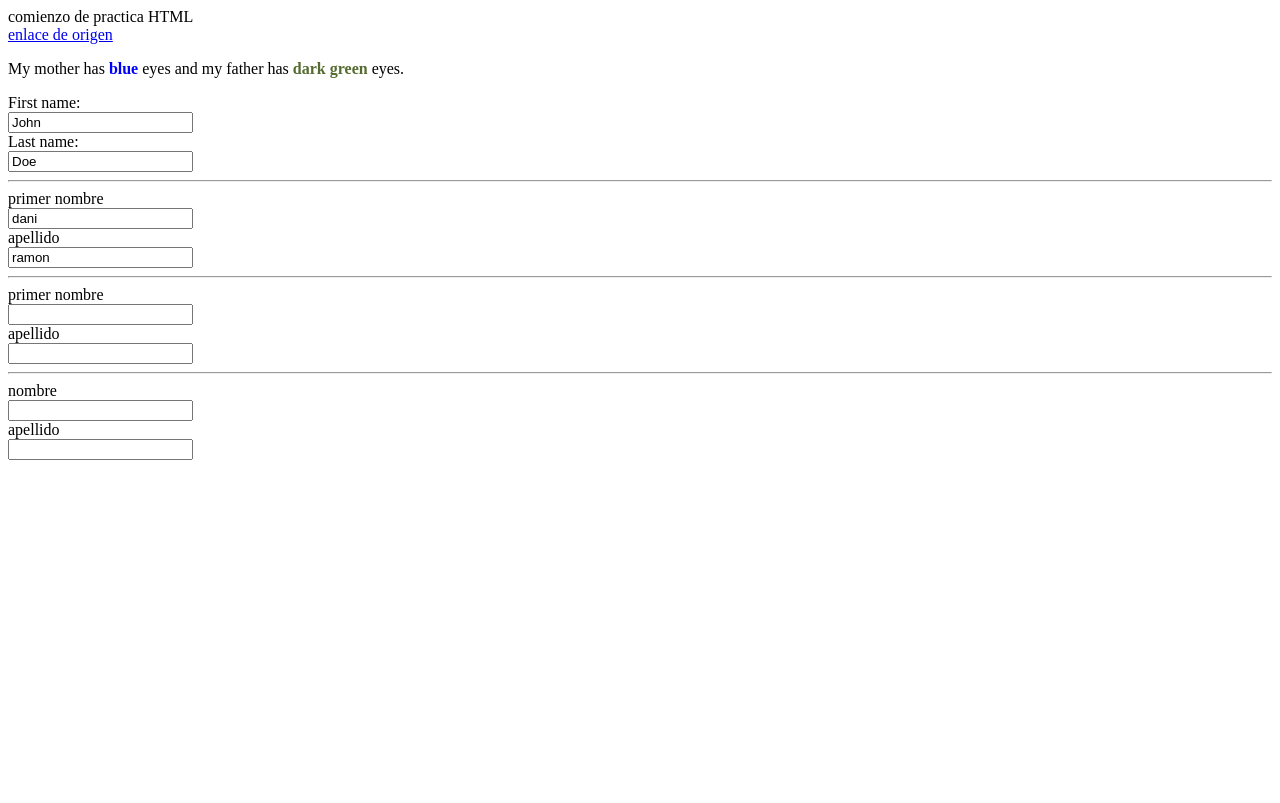
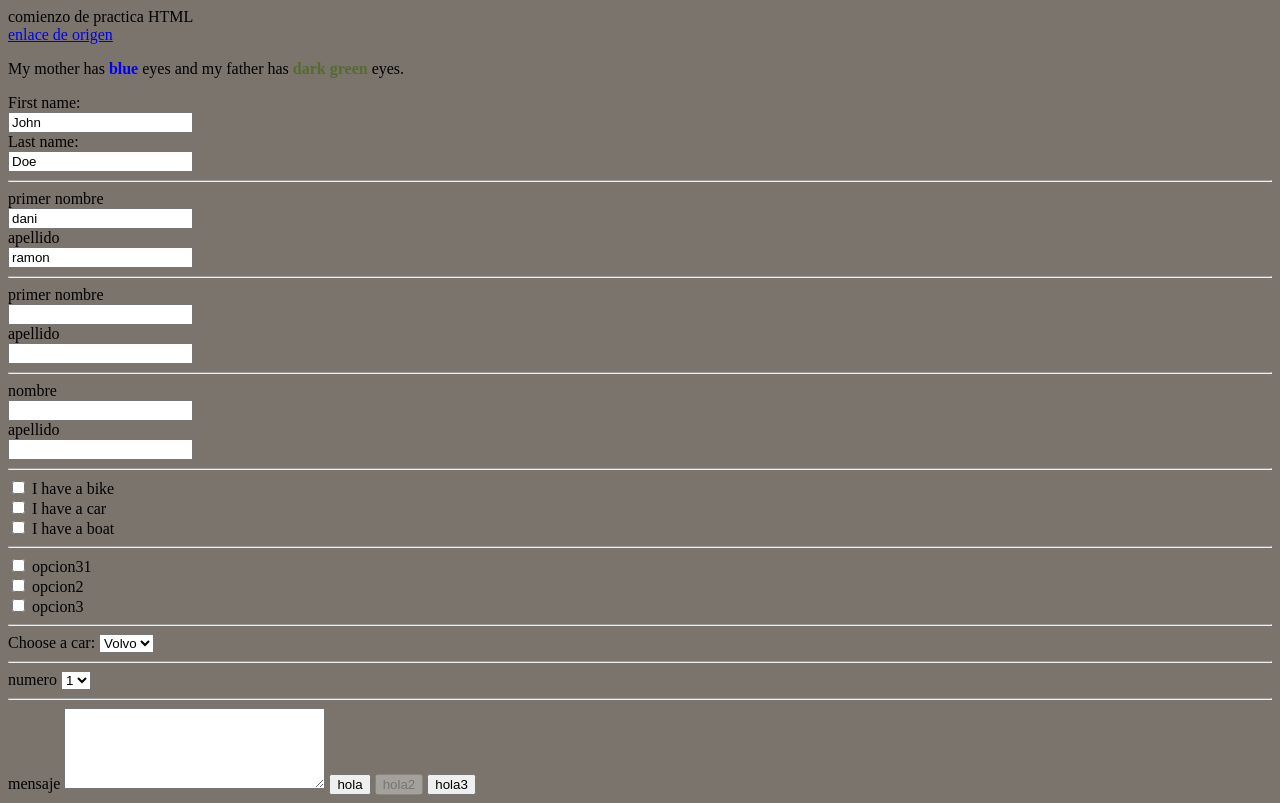
Before and after one commit to Sebastian-Escobar/Practica-HTML-Rolling-, a plain HTML site: page index.html in a window 1280 px wide. Drawn offline with Linux system fonts and the light colour scheme.

Commit message:
repaso formularios

```diff
--- a/index.html
+++ b/index.html
@@ -6,7 +6,7 @@
     <meta name="viewport" content="width=device-width, initial-scale=1.0">
     <title>Document</title>
 </head>
-<body>
+<body style="background-color: rgb(122, 116, 109);">
     <!-- <header> </header> Encabezado
 ● <nav> </nav> Barra de navegación
 ● <section> </section> Sección del sitio
@@ -46,7 +46,7 @@ src con la ubicación de la imagen.
                     _parent- Abre el documento en el marco principal
                     _top- Abre el documento en el cuerpo completo de la ventana.
             -->
-            <a href="https://www.w3schools.com/html/html_links.asp" target="b"> enlace de origen</a>   <!-- target= a objetivo -->
+            <a href="https://www.w3schools.com/html/html_links.asp" target="b"> enlace de origen</a>   <!-- target = objetivo -->
         </div>
         <div>
             <!--El elemento <span>
@@ -88,6 +88,53 @@ src con la ubicación de la imagen.
             <input type="text" id="apellido" name="apellido">
           </form>
         </div>
+        <hr>
+        <div> <!--tipo de botones-->
+            <form>
+                    <input type="checkbox" id="vehicle1" name="vehicle1" value="Bike"> <!-- pueden seleccionar varias opciones-->
+                    <label for="vehicle1"> I have a bike</label><br>
+                    <input type="checkbox" id="vehicle2" name="vehicle2" value="Car">
+                    <label for="vehicle2"> I have a car</label><br>
+                    <input type="checkbox" id="vehicle3" name="vehicle3" value="Boat">
+                    <label for="vehicle3"> I have a boat</label>
+              </form>
+              <hr>
+              <form action="">
+                <input type="checkbox" id="opcion1" name="opcion1" value="opcion1">
+                <label for="practica">opcion31</label><br>
+                <input type="checkbox" id="opcion2" name="opcion2" value="opcion2">
+                <label for="practica">opcion2</label><br>
+                <input type="checkbox" id="opcion3" name="opcion3" value="opcion3">
+                <label for="practica">opcion3</label>
+              </form>
+              <hr>
+              <!--los <select> el elemento define una lista desplegable-->
+              <form action=""></form>
+                 <label for="cars">Choose a car:</label>
+                    <select id="cars" name="cars">
+                        <option value="volvo">Volvo</option>
+                        <option value="saab">Saab</option>
+                        <option value="fiat">Fiat</option>
+                        <option value="audi">Audi</option>
+                    </select><hr>
+                    <form action="">
+                        <label for="numero">numero</label>
+                            <select name="numero" id="numero">
+                                <option value="1">1</option>
+                                <option value="2">2</option>
+                                <option value="3">3</option>
+                                <option value="4">4</option>
+                            </select>
+                    </form>
+                    <hr>
+                    <form action="">
+                        <label for="mensaje">mensaje</label>
+                        <textarea name="area" id="mensaje" cols="30" rows="5" maxlength="20"></textarea>
+                        <button>hola</button>
+                        <button disabled="disabled">hola2</button>
+                        <button type="button" onclick="alert('Hello World!')">hola3</button>
+                    </form>
+        </div>
     </section>
  </main>
 </body>
```
